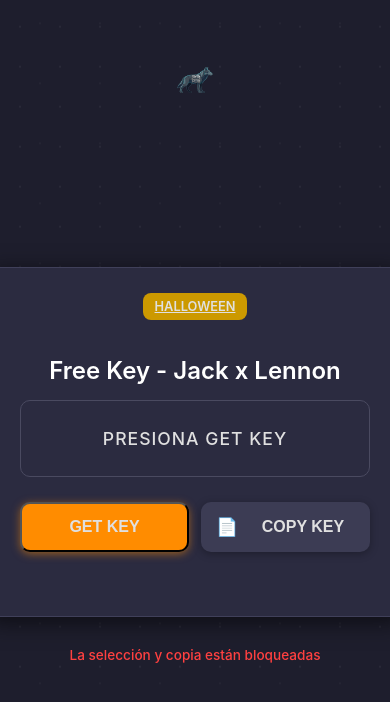
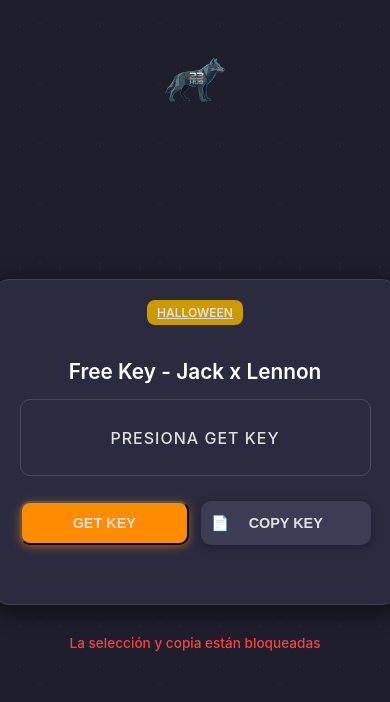
Before and after one commit to cristorata11-cyber/cryptstorm23.github.io, a plain HTML site: page index.html in a window 390 px wide. Drawn offline with Linux system fonts and the light colour scheme.

Commit message:
Add files via upload

```diff
--- a/style.css
+++ b/style.css
@@ -26,7 +26,7 @@ body {
     overflow: hidden;
 }
 
-/* 🌧️ Lluvia Animada: Puntos que caen sutilmente (Ahora con movimiento) */
+/* 🌧️ Lluvia Animada */
 body::before {
     content: '';
     position: fixed;
@@ -53,17 +53,17 @@ body::before {
     }
 }
 
-/* 1. ESTILO DEL LOGO: Ajustado para que flote en la parte superior */
+/* Ajuste del TAMAÑO del LOGO */
 .main-logo {
-    width: 60px; /* Tamaño del logo */
-    height: 60px;
-    position: absolute; /* Posicionamiento absoluto */
-    top: 50px; /* Separación de la parte superior (ajusta si es necesario) */
+    width: 120px; /* Tamaño del logo AUMENTADO (anteriormente 60px) */
+    height: auto; /* Altura automática para mantener proporciones */
+    position: absolute;
+    top: 50px;
     left: 50%;
     transform: translateX(-50%);
     z-index: 10;
-    /* Si deseas que se mueva como en las otras versiones, añade esta línea:
-    animation: float 5s ease-in-out infinite alternate; */
+    /* Puedes añadir la animación de "float" si quieres que tenga un pequeño movimiento */
+    /* animation: float 5s ease-in-out infinite alternate; */
 }
 
 @keyframes float {
@@ -77,10 +77,10 @@ body::before {
     border-radius: 15px;
     box-shadow: 0 5px 25px rgba(0, 0, 0, 0.6);
     width: 90%;
-    max-width: 350px;
+    max-width: 320px; /* ANCHO MÁXIMO DE LA TARJETA AJUSTADO (anteriormente 350px) */
     border: 1px solid var(--card-border-color);
     margin-bottom: 20px;
-    margin-top: 100px; /* Empuja el contenedor hacia abajo por el logo */
+    margin-top: 100px;
 }
 
 /* Botón HALLOWEEN */
@@ -117,7 +117,7 @@ h1 {
     padding: 10px;
 }
 
-/* EL CÓDIGO ALETATORIO ES VISIBLE Y CLARO */
+/* CÓDIGO ALEATORIO VISIBLE Y CLARO */
 .key-text {
     color: var(--text-color-light);
     font-size: 1.1em;
@@ -127,9 +127,11 @@ h1 {
     opacity: 1;
     letter-spacing: 1px;
     font-weight: 500;
+    /* Para claves muy largas, asegura que se ajusten */
+    word-break: break-all;
 }
 
-/* MENSAJE DE ADVERTENCIA MOVIDO FUERA DEL CUADRO PRINCIPAL (Ajustado al pie) */
+/* MENSAJE DE ADVERTENCIA MOVIDO AL PIE */
 .outside-block-message {
     color: var(--selection-block-text);
     background-color: transparent;
@@ -189,3 +191,33 @@ h1 {
     margin-top: 5px;
     font-weight: 500;
 }
+
+/* Media Query para pantallas más pequeñas si es necesario ajustar aún más */
+@media (max-width: 400px) {
+    .container {
+        max-width: 95%; /* Permite que sea un poco más ancho si el contenido no cabe */
+        padding: 20px 25px; /* Reduce un poco el padding */
+    }
+    .main-logo {
+        width: 100px; /* Reduce el logo un poco en pantallas muy pequeñas */
+        top: 30px; /* Lo sube un poco */
+    }
+    .halloween-event-button {
+        padding: 5px 10px;
+        font-size: 0.75em;
+    }
+    h1 {
+        font-size: 1.3em;
+    }
+    .key-text {
+        font-size: 1em;
+    }
+    .action-button {
+        font-size: 0.9em;
+        padding: 12px 8px;
+    }
+    .copy-key-button::before {
+        left: 10px;
+        font-size: 1em;
+    }
+}
```
